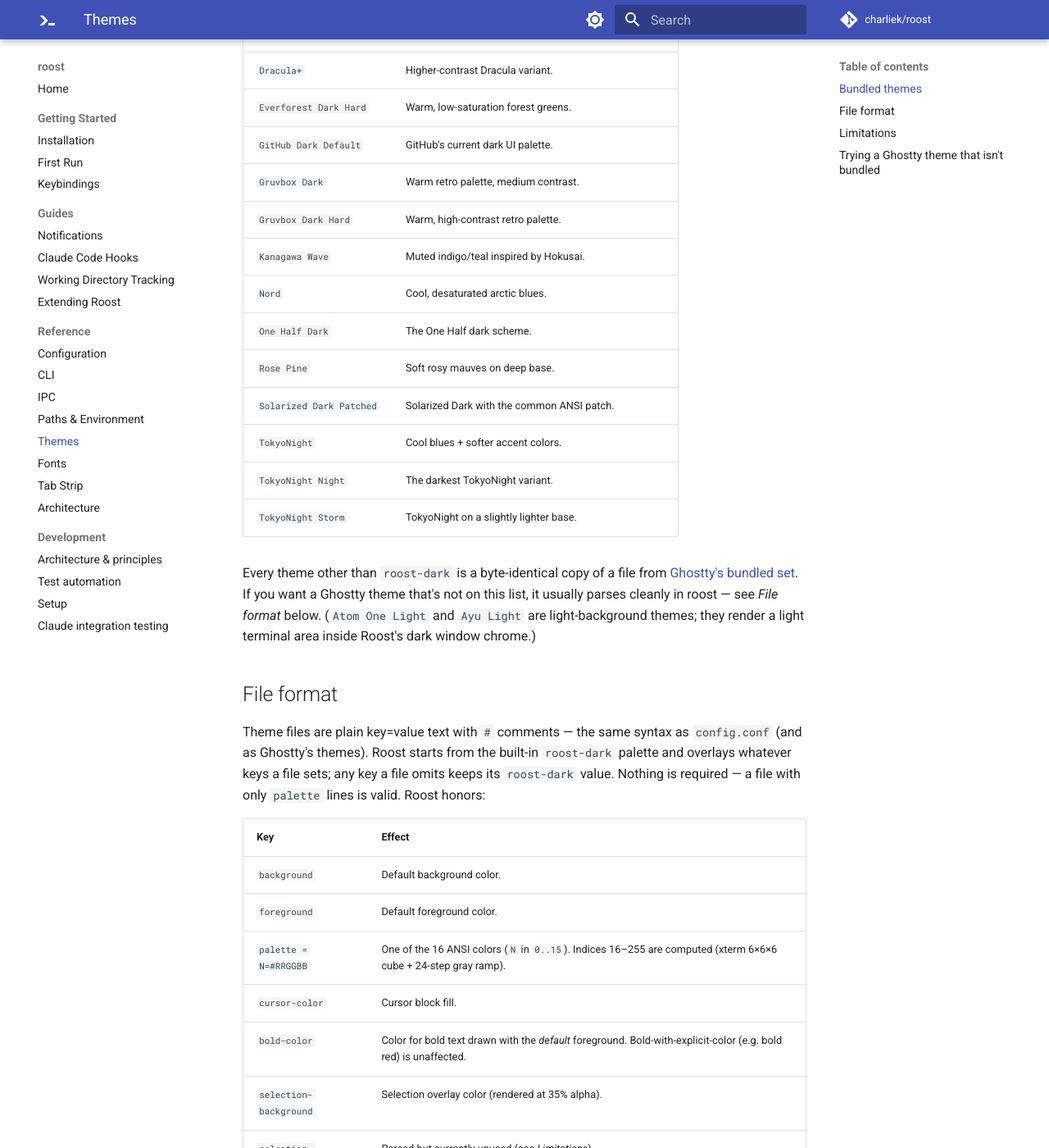
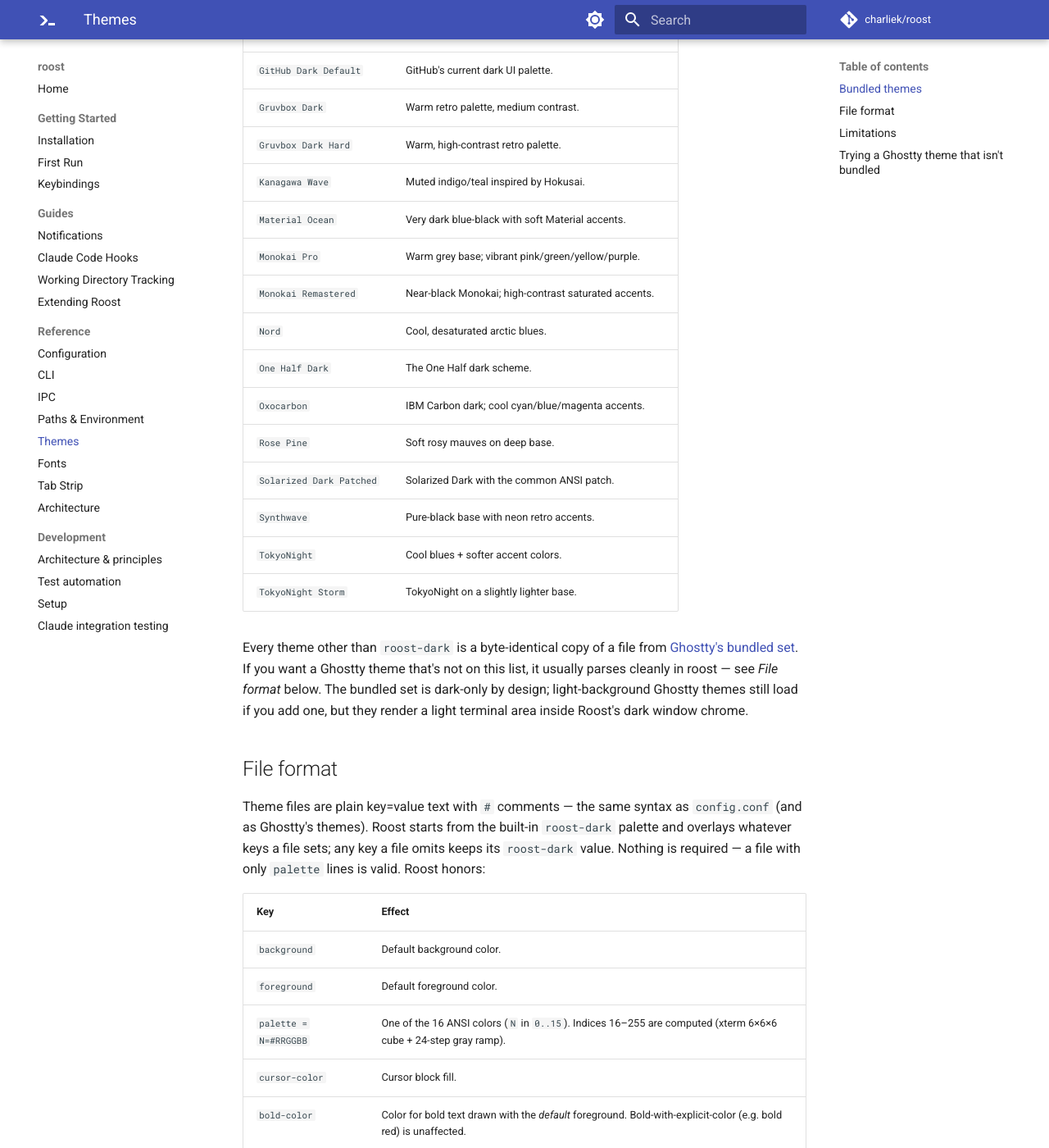
Before and after one commit to charliek/roost, an MkDocs documentation site: the page built from docs/reference/themes.md, in a window 1280 px wide and 1400 px high, scrolled down 947 px. Shown: the whole window at 82% size. Built offline with MkDocs 1.6.1 and Material for MkDocs 9.7.7, drawn with Linux system fonts in a browser that asks for light colours; comment, search, counter and statistics services are not loaded; some of the changed text lies outside the part shown.

Commit message:
polish(themes): trim light/duplicate themes, add 5 dark options
Remove the two light themes (Atom One Light, Ayu Light) and the
near-duplicate TokyoNight Night — it differs from TokyoNight only in
selection-background and the unparsed cursor-text key, so it renders
identically in Roost.

Add five distinct dark themes from Ghostty's bundled set, byte-identical
to upstream: Monokai Pro, Monokai Remastered, Synthwave, Material Ocean,
Oxocarbon. Net 24 -> 26, dark-only.

Files land in both theme trees (Rust crate + Mac bundle), kept
byte-identical per make themes-check; the Linux UI registers them in
BUNDLED_THEMES, the Mac UI auto-discovers the bundle dir. Docs table and
light-theme note updated.

Verified: fmt-check, clippy, themes-check, test-rust, and e2e-gtk-ci
(89 passed) all green; every new theme applied + rendered live in GTK.

Co-Authored-By: Claude Opus 4.8 (1M context) <noreply@anthropic.com>

```diff
--- a/docs/reference/themes.md
+++ b/docs/reference/themes.md
@@ -17,8 +17,6 @@ The setting takes effect on the next launch (themes are not hot-reloaded today).
 | `0x96f`                  | Muted dark with vivid accents.                              |
 | `Atom`                   | The classic Atom editor palette.                           |
 | `Atom One Dark`          | Atom editor's familiar dark scheme.                        |
-| `Atom One Light`         | Atom One on a light background.                            |
-| `Ayu Light`              | Ayu's bright, warm light variant.                          |
 | `Ayu Mirage`             | Ayu's muted mid-dark variant.                              |
 | `Catppuccin Frappe`      | Catppuccin's softer mid-dark flavor.                       |
 | `Catppuccin Macchiato`   | Catppuccin's deeper mid-dark flavor.                       |
@@ -30,15 +28,19 @@ The setting takes effect on the next launch (themes are not hot-reloaded today).
 | `Gruvbox Dark`           | Warm retro palette, medium contrast.                      |
 | `Gruvbox Dark Hard`      | Warm, high-contrast retro palette.                        |
 | `Kanagawa Wave`          | Muted indigo/teal inspired by Hokusai.                    |
+| `Material Ocean`         | Very dark blue-black with soft Material accents.          |
+| `Monokai Pro`            | Warm grey base; vibrant pink/green/yellow/purple.        |
+| `Monokai Remastered`     | Near-black Monokai; high-contrast saturated accents.     |
 | `Nord`                   | Cool, desaturated arctic blues.                           |
 | `One Half Dark`          | The One Half dark scheme.                                 |
+| `Oxocarbon`              | IBM Carbon dark; cool cyan/blue/magenta accents.         |
 | `Rose Pine`              | Soft rosy mauves on deep base.                            |
 | `Solarized Dark Patched` | Solarized Dark with the common ANSI patch.               |
+| `Synthwave`              | Pure-black base with neon retro accents.                 |
 | `TokyoNight`             | Cool blues + softer accent colors.                       |
-| `TokyoNight Night`       | The darkest TokyoNight variant.                          |
 | `TokyoNight Storm`       | TokyoNight on a slightly lighter base.                  |
 
-Every theme other than `roost-dark` is a byte-identical copy of a file from [Ghostty's bundled set](https://github.com/ghostty-org/ghostty/tree/main/src/config/themes). If you want a Ghostty theme that's not on this list, it usually parses cleanly in roost — see *File format* below. (`Atom One Light` and `Ayu Light` are light-background themes; they render a light terminal area inside Roost's dark window chrome.)
+Every theme other than `roost-dark` is a byte-identical copy of a file from [Ghostty's bundled set](https://github.com/ghostty-org/ghostty/tree/main/src/config/themes). If you want a Ghostty theme that's not on this list, it usually parses cleanly in roost — see *File format* below. The bundled set is dark-only by design; light-background Ghostty themes still load if you add one, but they render a light terminal area inside Roost's dark window chrome.
 
 ## File format
 
```
Also changed, not shown: 17 other files.
